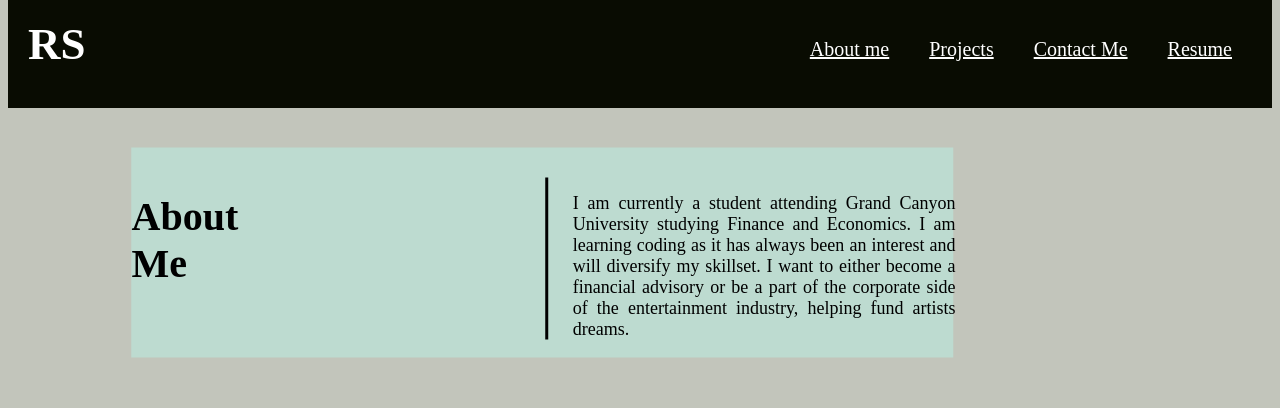
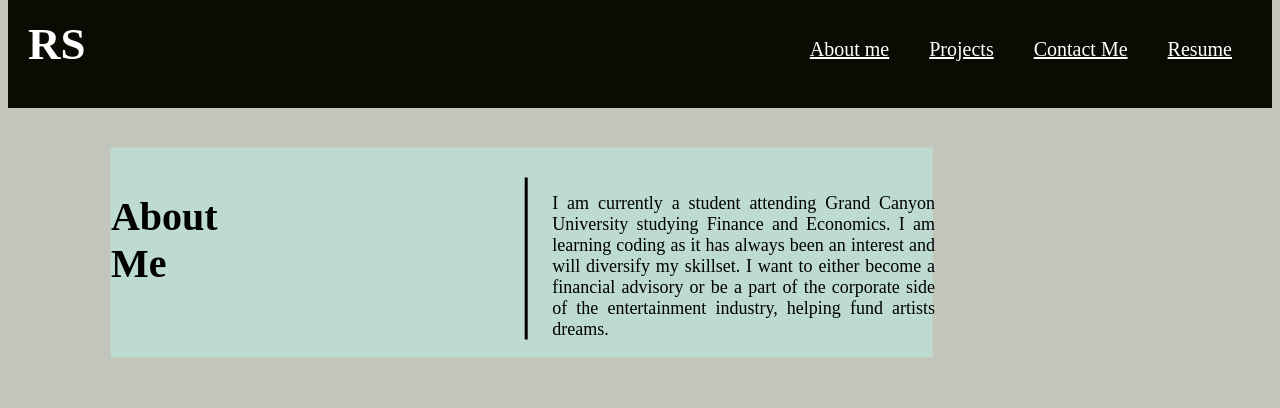
Before and after one commit to RSimer/Portfolio-r.simanton, a plain HTML site: page index.html in a window 1280 px wide. Shown: the part 25-433 px from the top of the page. Drawn offline with nearby package versions, Linux system fonts and the light colour scheme.

Commit message:
assets/style.css

```diff
--- a/assets/style.css
+++ b/assets/style.css
@@ -81,7 +81,7 @@
         margin-left: 0px;
         margin-top: 50px;
         background-color: var(--Opal);
-        transform: translate(15%,-5%);
+        transform: translate(12.5%,-5%);
 
     }
 
@@ -138,7 +138,6 @@
         position: absolute;
         display: flex;
         flex-wrap: wrap;
-        border: 2px solid palevioletred;
         min-height: 775px;
         width: 1200px;
         padding: 60px;
```
